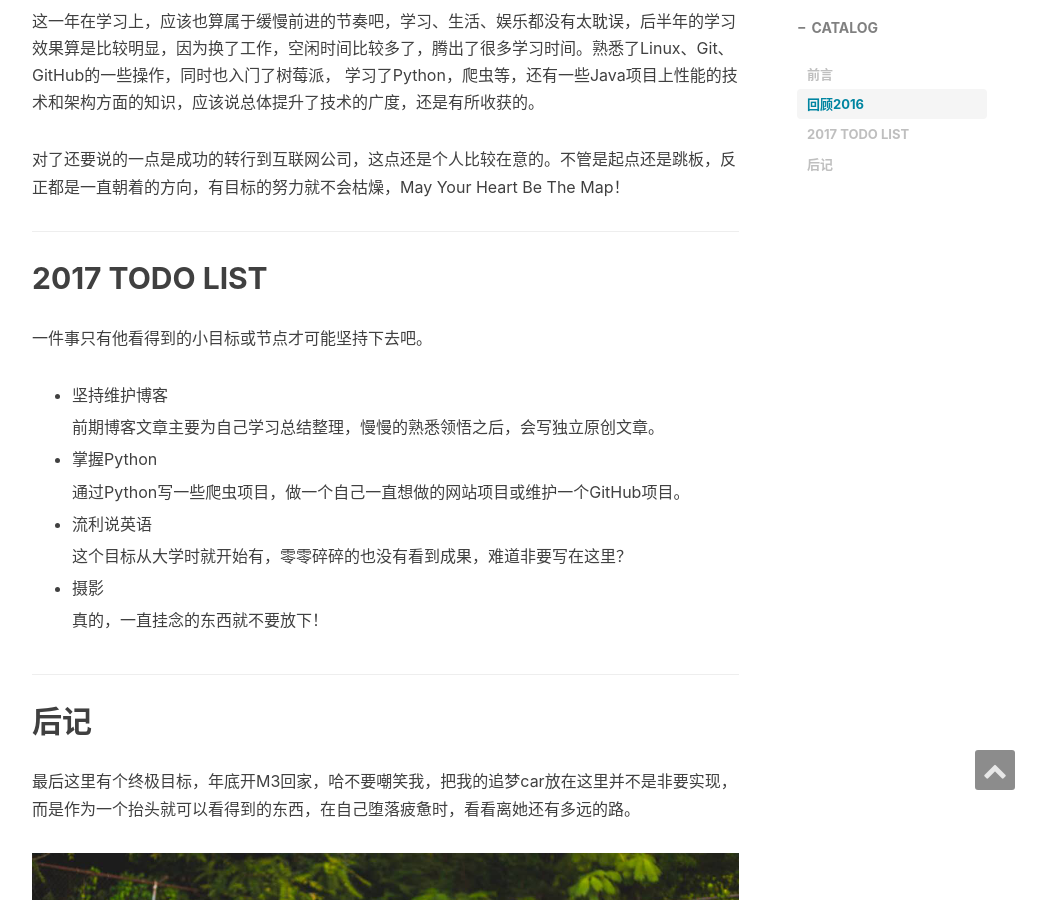
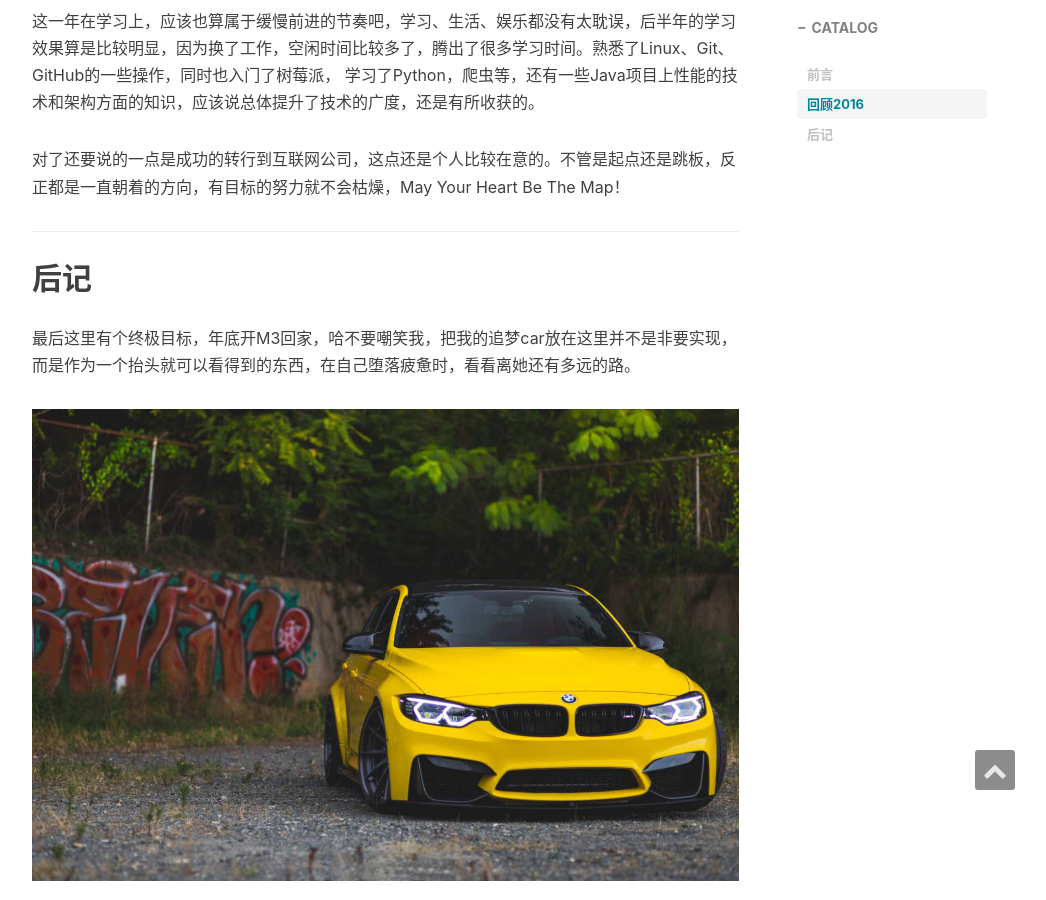
Before and after one commit to movesan/msblog, a Jekyll site: the page built from _posts/2017-02-05-hello-2017.markdown, in a window 1280 px wide and 900 px high, scrolled down 2088 px. Shown: the whole window, without its empty margins (233-1279 px from the left). Built offline with Jekyll 4.4.1, drawn with Linux system fonts in a browser that asks for light colours; nearby versions of some CDN libraries; comment, search, counter and statistics services are not loaded.

Commit message:
Update 2017-02-05-hello-2017.markdown

```diff
--- a/_posts/2017-02-05-hello-2017.markdown
+++ b/_posts/2017-02-05-hello-2017.markdown
@@ -55,28 +55,6 @@ tags:
 
 ---
 
-## 2017 TODO LIST
-
-一件事只有他看得到的小目标或节点才可能坚持下去吧。
-
-* 坚持维护博客
-
-  前期博客文章主要为自己学习总结整理，慢慢的熟悉领悟之后，会写独立原创文章。
-
-* 掌握Python
-
-  通过Python写一些爬虫项目，做一个自己一直想做的网站项目或维护一个GitHub项目。
-
-* 流利说英语
-
-  这个目标从大学时就开始有，零零碎碎的也没有看到成果，难道非要写在这里？
-
-* 摄影
-
-  真的，一直挂念的东西就不要放下！
-
----
-
 ## 后记
 
 最后这里有个终极目标，年底开M3回家，哈不要嘲笑我，把我的追梦car放在这里并不是非要实现，而是作为一个抬头就可以看得到的东西，在自己堕落疲惫时，看看离她还有多远的路。
```
